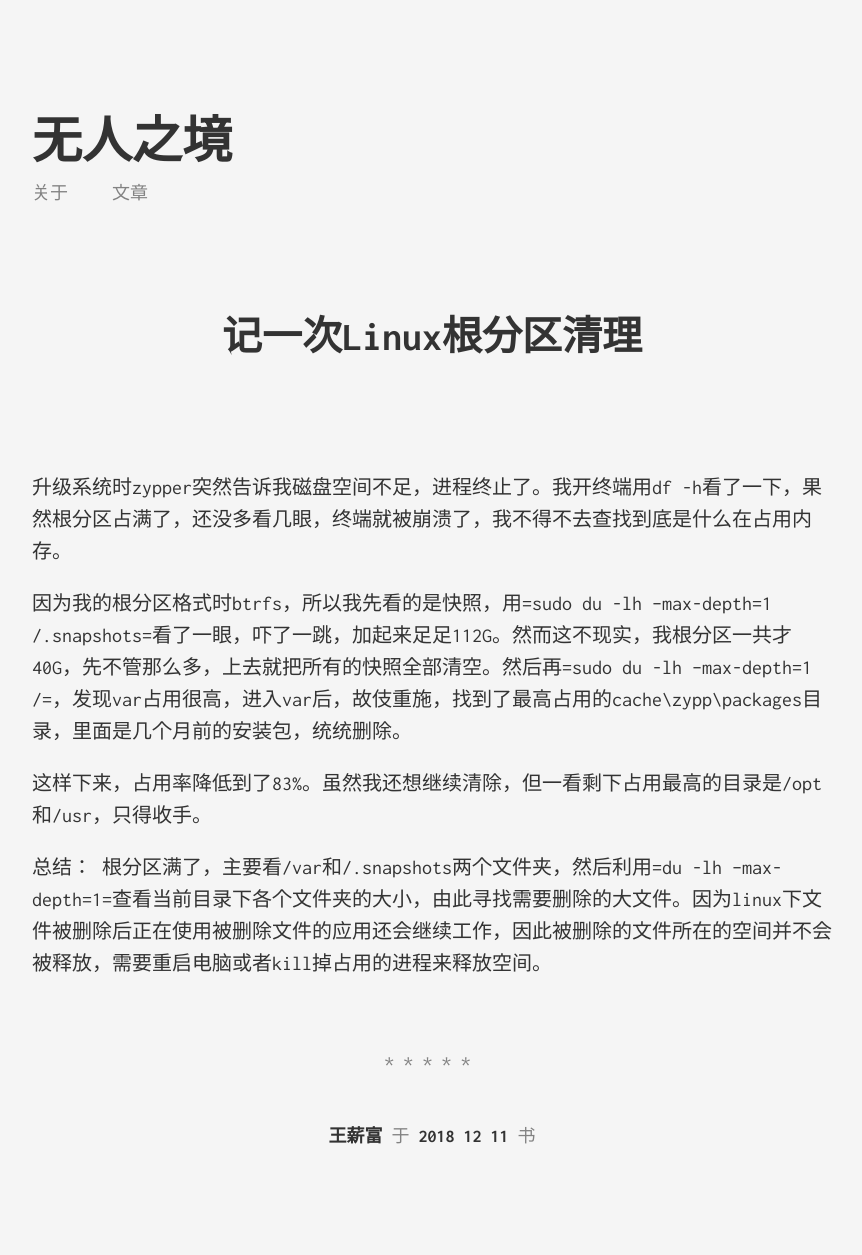
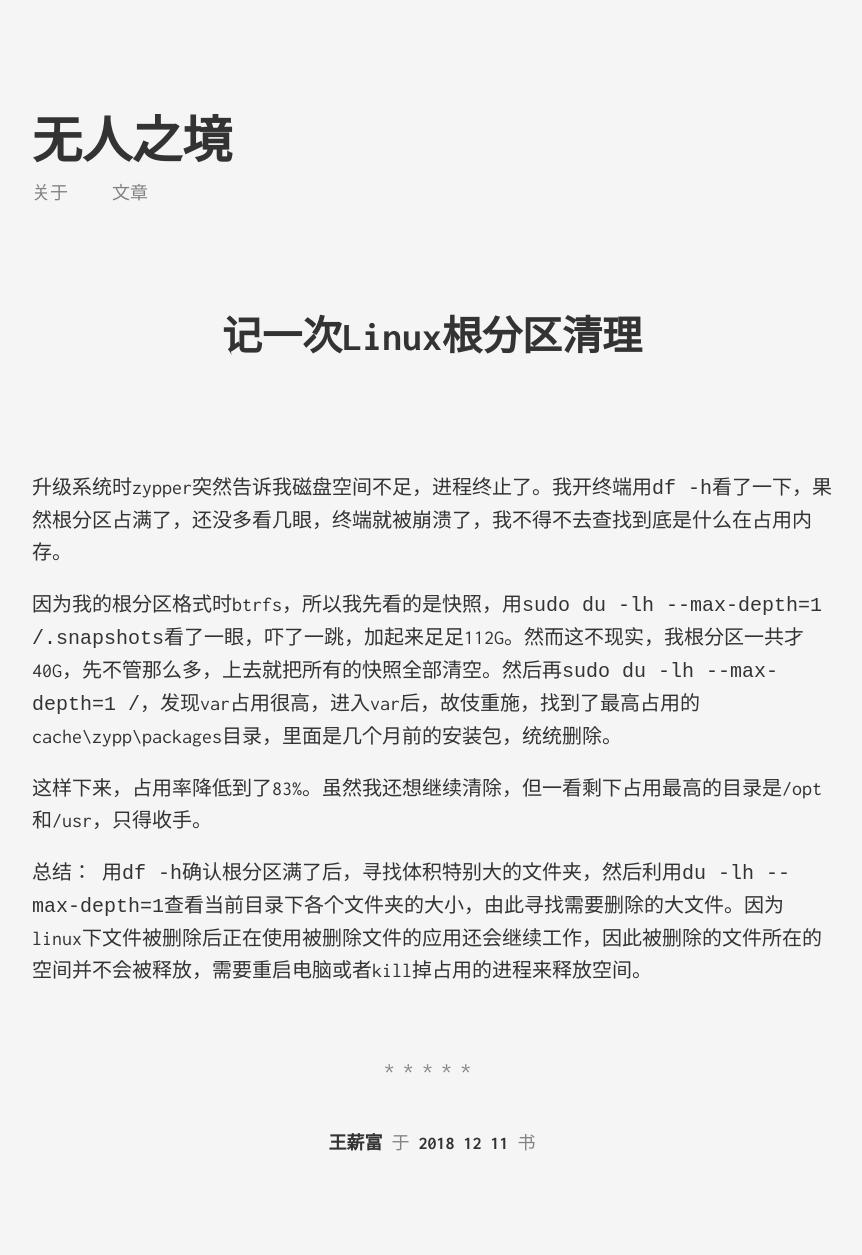
Before and after one commit to Meursau1T/WongRuoran.github.io, a Jekyll site: the page built from _posts/2018-12-11-记一次Linux根分区清理.md, in a window 1280 px wide. Shown: the whole page, without its empty margins (208-1070 px from the left). Built offline with Jekyll 4.4.1, drawn with Linux system fonts in a browser that asks for light colours.

Commit message:
Initail commit

```diff
--- a/_posts/2018-12-11-记一次Linux根分区清理.md
+++ b/_posts/2018-12-11-记一次Linux根分区清理.md
@@ -5,11 +5,11 @@ date:   2018-12-11 14:54:01
 categories: [Linux]
 ---
 
-升级系统时zypper突然告诉我磁盘空间不足，进程终止了。我开终端用df -h看了一下，果然根分区占满了，还没多看几眼，终端就被崩溃了，我不得不去查找到底是什么在占用内存。
+升级系统时zypper突然告诉我磁盘空间不足，进程终止了。我开终端用`df -h`看了一下，果然根分区占满了，还没多看几眼，终端就被崩溃了，我不得不去查找到底是什么在占用内存。
 
-因为我的根分区格式时btrfs，所以我先看的是快照，用=sudo du -lh --max-depth=1 /.snapshots=看了一眼，吓了一跳，加起来足足112G。然而这不现实，我根分区一共才40G，先不管那么多，上去就把所有的快照全部清空。然后再=sudo du -lh --max-depth=1 /=，发现var占用很高，进入var后，故伎重施，找到了最高占用的cache\zypp\packages目录，里面是几个月前的安装包，统统删除。
+因为我的根分区格式时btrfs，所以我先看的是快照，用`sudo du -lh --max-depth=1 /.snapshots`看了一眼，吓了一跳，加起来足足112G。然而这不现实，我根分区一共才40G，先不管那么多，上去就把所有的快照全部清空。然后再`sudo du -lh --max-depth=1 /`，发现var占用很高，进入var后，故伎重施，找到了最高占用的cache\zypp\packages目录，里面是几个月前的安装包，统统删除。
 
 这样下来，占用率降低到了83%。虽然我还想继续清除，但一看剩下占用最高的目录是/opt和/usr，只得收手。
 
 总结：
-根分区满了，主要看/var和/.snapshots两个文件夹，然后利用=du -lh --max-depth=1=查看当前目录下各个文件夹的大小，由此寻找需要删除的大文件。因为linux下文件被删除后正在使用被删除文件的应用还会继续工作，因此被删除的文件所在的空间并不会被释放，需要重启电脑或者kill掉占用的进程来释放空间。
+用`df -h`确认根分区满了后，寻找体积特别大的文件夹，然后利用`du -lh --max-depth=1`查看当前目录下各个文件夹的大小，由此寻找需要删除的大文件。因为linux下文件被删除后正在使用被删除文件的应用还会继续工作，因此被删除的文件所在的空间并不会被释放，需要重启电脑或者kill掉占用的进程来释放空间。
--- /dev/null
+++ b/categories/Linux.html
@@ -0,0 +1,5 @@
+---
+layout: category
+category: Linux
+permalink: /categories/Linux/
+---
--- /dev/null
+++ b/categories/scheme.html
@@ -0,0 +1,5 @@
+---
+layout: category
+category: scheme
+permalink: /categories/scheme/
+---
```
Also changed, not shown: 4 other files.
